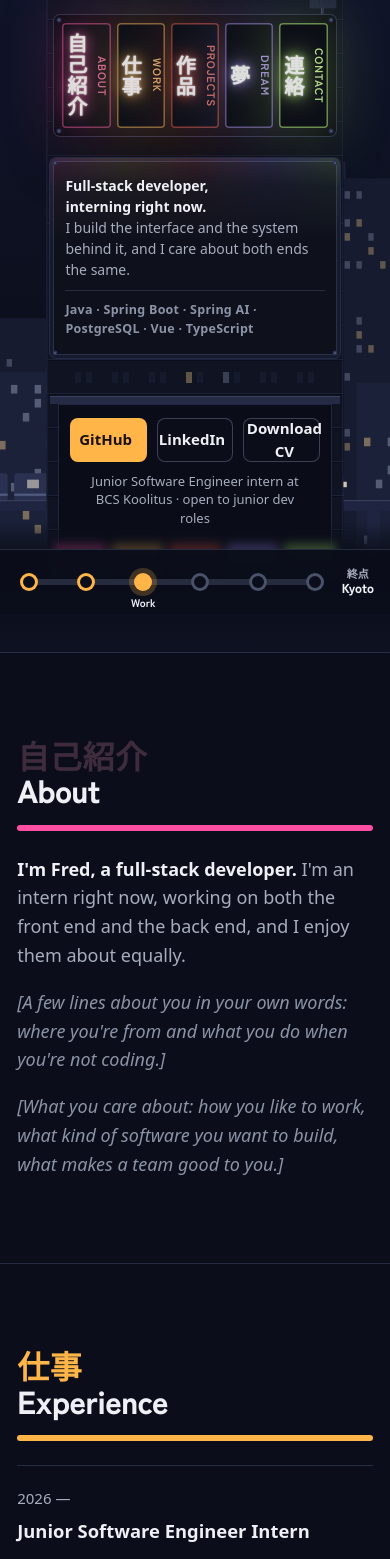
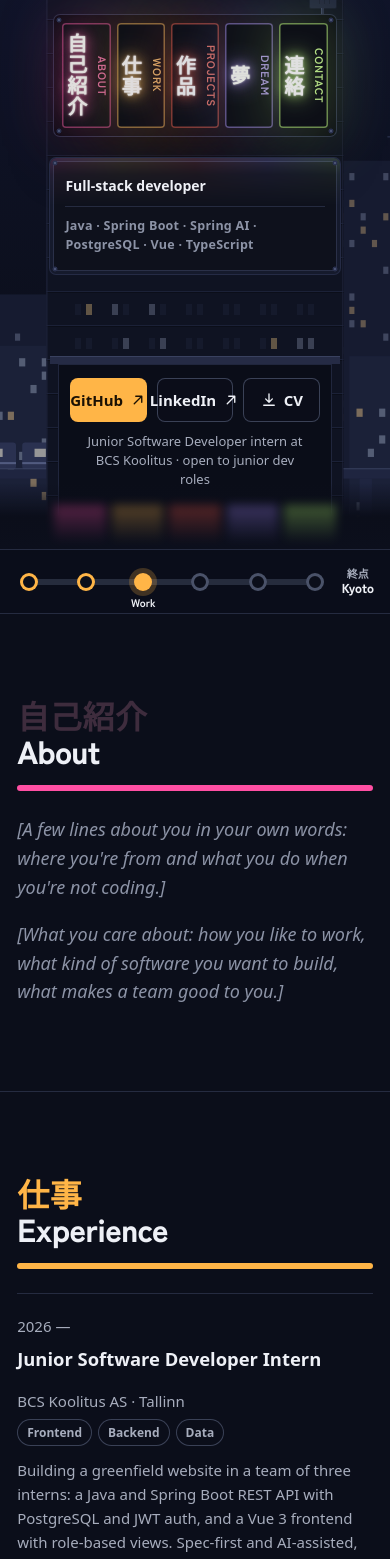
Before and after one commit to FredLehing/personalweb, a Vue app: page / in a window 390 px wide. Shown: the part 231-1790 px from the top of the page. Built offline with nearby package versions, Linux system fonts and the light colour scheme; a web font is replaced by a local one.

Commit message:
Added work experience summaries, trimmed the hero plaque to role and stack, fixed the phone CV button, and switched titles to Software Developer with the updated CV.

```diff
--- a/src/App.vue
+++ b/src/App.vue
@@ -28,10 +28,6 @@ const year = new Date().getFullYear()
 
     <main>
       <ChapterSection :station="about">
-        <p>
-          <strong>I'm Fred, a full-stack developer.</strong> I'm an intern right now, working on both the front end
-          and the back end, and I enjoy them about equally.
-        </p>
         <p class="ph">[A few lines about you in your own words: where you're from and what you do when you're not coding.]</p>
         <p class="ph">[What you care about: how you like to work, what kind of software you want to build, what makes a team good to you.]</p>
       </ChapterSection>
--- a/src/components/ActionLinks.vue
+++ b/src/components/ActionLinks.vue
@@ -9,7 +9,15 @@ import { profile } from '@/content/profile'
 
 defineProps<{ layout?: 'stack' | 'row' }>()
 
-type Action = { key: string; label: string; href: string | null; download?: boolean; external?: boolean }
+// `short` replaces the label on phones, where three buttons share one row.
+type Action = {
+  key: string
+  label: string
+  short?: string
+  href: string | null
+  download?: boolean
+  external?: boolean
+}
 
 const PRIMARY = 'github'
 
@@ -17,7 +25,7 @@ const actions = computed(() => {
   const all: Action[] = [
     { key: 'github', label: 'GitHub', href: profile.links.github, external: true },
     { key: 'linkedin', label: 'LinkedIn', href: profile.links.linkedin, external: true },
-    { key: 'cv', label: 'Download CV', href: profile.cvUrl, download: true },
+    { key: 'cv', label: 'Download CV', short: 'CV', href: profile.cvUrl, download: true },
   ]
   return all.filter((a): a is Action & { href: string } => !!a.href)
 })
@@ -36,9 +44,14 @@ const primaryKey = computed(
         :download="a.download || undefined"
         :target="a.external ? '_blank' : undefined"
         :rel="a.external ? 'noopener' : undefined"
+        :aria-label="a.short ? a.label : undefined"
       >
         <svg v-if="a.download" viewBox="0 0 24 24" aria-hidden="true"><path d="M12 4v11m0 0-4.5-4.5M12 15l4.5-4.5M5 19h14" /></svg>
-        {{ a.label }}
+        <template v-if="a.short">
+          <span class="lbl-long">{{ a.label }}</span>
+          <span class="lbl-short">{{ a.short }}</span>
+        </template>
+        <template v-else>{{ a.label }}</template>
         <svg v-if="a.external" viewBox="0 0 24 24" aria-hidden="true"><path d="M7 17 17 7M9 7h8v8" /></svg>
       </a>
     </template>
@@ -95,6 +108,8 @@ a.btn {
   transform: scale(0.98);
 }
 .btn svg {
+  /* Never squeezed by a tight row: the label gives way, not the icon. */
+  flex: none;
   width: 18px;
   height: 18px;
   fill: none;
@@ -126,4 +141,16 @@ a.btn {
     align-items: center;
   }
 }
+.lbl-short {
+  display: none;
+}
+/* Phones: the three buttons share the entrance's one row. */
+@media (max-width: 719px), (max-width: 959px) and (max-height: 559px) {
+  .lbl-long {
+    display: none;
+  }
+  .lbl-short {
+    display: inline;
+  }
+}
 </style>
--- a/src/components/ExperienceList.vue
+++ b/src/components/ExperienceList.vue
@@ -16,6 +16,7 @@ const layerName: Record<Layer, string> = { frontend: 'Frontend', backend: 'Backe
         <li v-for="layer in entry.layers" :key="layer">{{ layerName[layer] }}</li>
       </ul>
       <span v-else-if="entry.milestone" class="milestone">{{ entry.milestone }}</span>
+      <p v-if="entry.summary" class="summary">{{ entry.summary }}</p>
     </li>
   </ol>
 </template>
@@ -29,7 +30,7 @@ const layerName: Record<Layer, string> = { frontend: 'Frontend', backend: 'Backe
 .row {
   display: grid;
   grid-template-columns: 110px minmax(0, 1fr) auto;
-  gap: 20px;
+  column-gap: 20px;
   align-items: baseline;
   padding: 20px 0;
   border-top: 1px solid var(--color-rule);
@@ -50,6 +51,17 @@ const layerName: Record<Layer, string> = { frontend: 'Frontend', backend: 'Backe
 .place {
   margin-top: 4px;
   font-size: 15px;
+  color: var(--color-muted);
+}
+/* Body copy on its own row under the role, spanning past the chips so it never wraps into a
+   narrow column beside them. On phones it follows the chips. */
+.summary {
+  grid-column: 2 / -1;
+  margin-top: 10px;
+  max-width: 62ch;
+  font-size: 15px;
+  line-height: 1.6;
+  text-wrap: pretty;
   color: var(--color-muted);
 }
 .ph {
@@ -96,5 +108,9 @@ const layerName: Record<Layer, string> = { frontend: 'Frontend', backend: 'Backe
     grid-template-columns: minmax(0, 1fr);
     gap: 6px;
   }
+  .summary {
+    grid-column: 1;
+    margin-top: 6px;
+  }
 }
 </style>
--- a/src/components/HeroTower.vue
+++ b/src/components/HeroTower.vue
@@ -42,14 +42,12 @@ const stackLine = Object.values(profile.stack)
           <span class="ph-deco ph-beacon" aria-hidden="true" />
           <h1><span class="name-line">Fred</span> <span class="name-line">Lehing</span></h1>
         </div>
-        <!-- The intro hangs on a plain plaque from the bottom of the name sign. -->
+        <!-- The role and stack hang on a plain plaque from the bottom of the name sign. A label, not
+             a paragraph: the About chapter carries the longer introduction. -->
         <div class="kanban plaque sub">
           <span class="kb-deco kb-hang l" aria-hidden="true" />
           <span class="kb-deco kb-hang r" aria-hidden="true" />
-          <p class="intro">
-            <strong>Full-stack developer, interning right now.</strong> I build the interface and the system
-            behind it, and I care about both ends the same.
-          </p>
+          <p class="intro"><strong>Full-stack developer</strong></p>
           <p v-if="stackLine" class="stack-line">{{ stackLine }}</p>
         </div>
       </div>
@@ -1028,8 +1026,7 @@ h1 {
   }
 }
 /* Short phones (iPhone SE/8 class): tighten the top of the building so the entrance's buttons
-   clear the Fred Line bar on the first screen. The stack line is the one thing dropped; the
-   intro, the sign row and the windows above the canopy all stay. */
+   clear the Fred Line bar on the first screen. The plaque is short enough to keep its stack line. */
 @media (max-width: 719px) and (max-height: 700px) {
   .hero-grid {
     padding-top: 46px;
@@ -1040,9 +1037,6 @@ h1 {
   h1 {
     font-size: 2.6rem;
   }
-  .stack-line {
-    display: none;
-  }
 }
 @media (max-width: 959px) and (prefers-reduced-motion: reduce) {
   .ph-beacon {
--- a/src/content/profile.ts
+++ b/src/content/profile.ts
@@ -9,6 +9,8 @@ export interface ExperienceEntry {
   role: string
   place: string
   layers: Layer[]
+  /** One sentence on what the role was (two at most), shown under the company line. */
+  summary?: string
   /** Marks a turning point in the path (e.g. the retraining that started the dev career). */
   milestone?: string
 }
@@ -30,7 +32,7 @@ export interface Profile {
 export const profile: Profile = {
   name: 'Fred Lehing',
   role: 'Full-stack developer',
-  status: 'Junior Software Engineer intern at BCS Koolitus',
+  status: 'Junior Software Developer intern at BCS Koolitus',
   availability: 'open to junior dev roles',
   email: 'lehingfred@gmail.com',
   cvUrl: '/cv/Fred_Lehing_CV_ENG.pdf',
@@ -49,20 +51,45 @@ export const profile: Profile = {
   experience: [
     {
       period: '2026 —',
-      role: 'Junior Software Engineer Intern',
+      role: 'Junior Software Developer Intern',
       place: 'BCS Koolitus AS · Tallinn',
       layers: ['frontend', 'backend', 'data'],
+      summary:
+        'Building a greenfield website in a team of three interns: a Java and Spring Boot REST API with PostgreSQL and JWT auth, and a Vue 3 frontend with role-based views. Spec-first and AI-assisted, with Spring AI features such as generating course descriptions from curriculum PDFs.',
     },
     {
       period: '2026',
-      role: 'Junior Full-Stack AI Developer program',
+      role: 'Junior AI Full-Stack Developer program',
       place: 'Vali IT! · Tallinn',
       layers: [],
       milestone: 'Career change',
+      summary:
+        'An intensive retraining program in full-stack development and AI integration (Java, Spring, Vue, PostgreSQL), ending in a group project.',
     },
-    { period: '2024 — 2026', role: 'Senior Content Operations Specialist', place: 'Sportradar AG · Tallinn', layers: [] },
-    { period: '2022 — 2024', role: 'Amazon Listing Manager', place: 'NoCry OÜ · Tallinn', layers: [] },
-    { period: '2018 — 2022', role: 'Assistant Store Manager', place: 'Sportland Eesti AS · Tallinn', layers: [] },
+    {
+      period: '2024 — 2026',
+      role: 'Senior Content Operations Specialist',
+      place: 'Sportradar AG · Tallinn',
+      layers: [],
+      summary:
+        'Co-owned cross-team projects with 8 internal teams and 3 products, acted as the escalation point for high-priority issues, and built KPI frameworks and documentation in Jira and Confluence.',
+    },
+    {
+      period: '2022 — 2024',
+      role: 'Amazon Listing Manager',
+      place: 'NoCry OÜ · Tallinn',
+      layers: [],
+      summary:
+        'Managed 50+ product listings across four international Amazon markets, working with shipping, purchasing and sales teams.',
+    },
+    {
+      period: '2018 — 2022',
+      role: 'Assistant Store Manager',
+      place: 'Sportland Eesti AS · Tallinn',
+      layers: [],
+      summary:
+        "Progressed from cashier to assistant store manager, handling daily operations, staff training and the store's e-shop orders.",
+    },
   ],
 }
 
```
Also changed, not shown: 1 other file (tests, documents, lock files or other folders).
